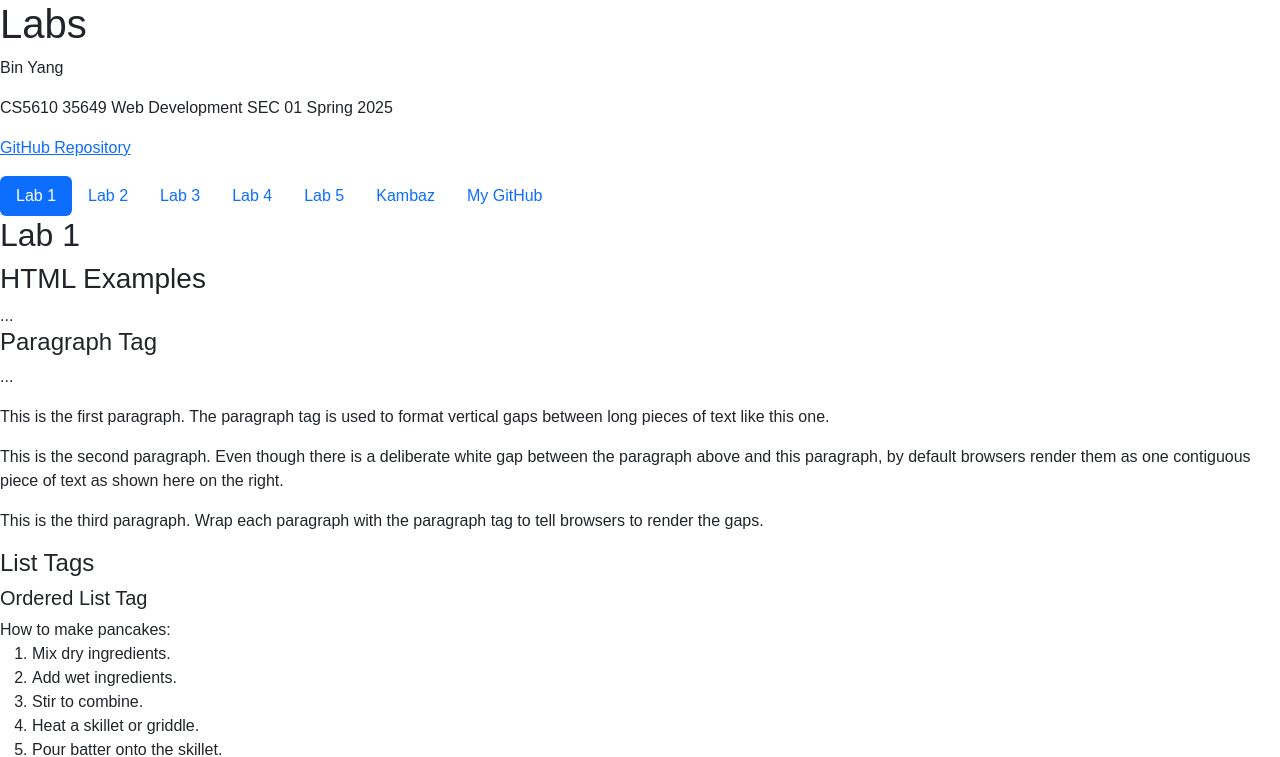
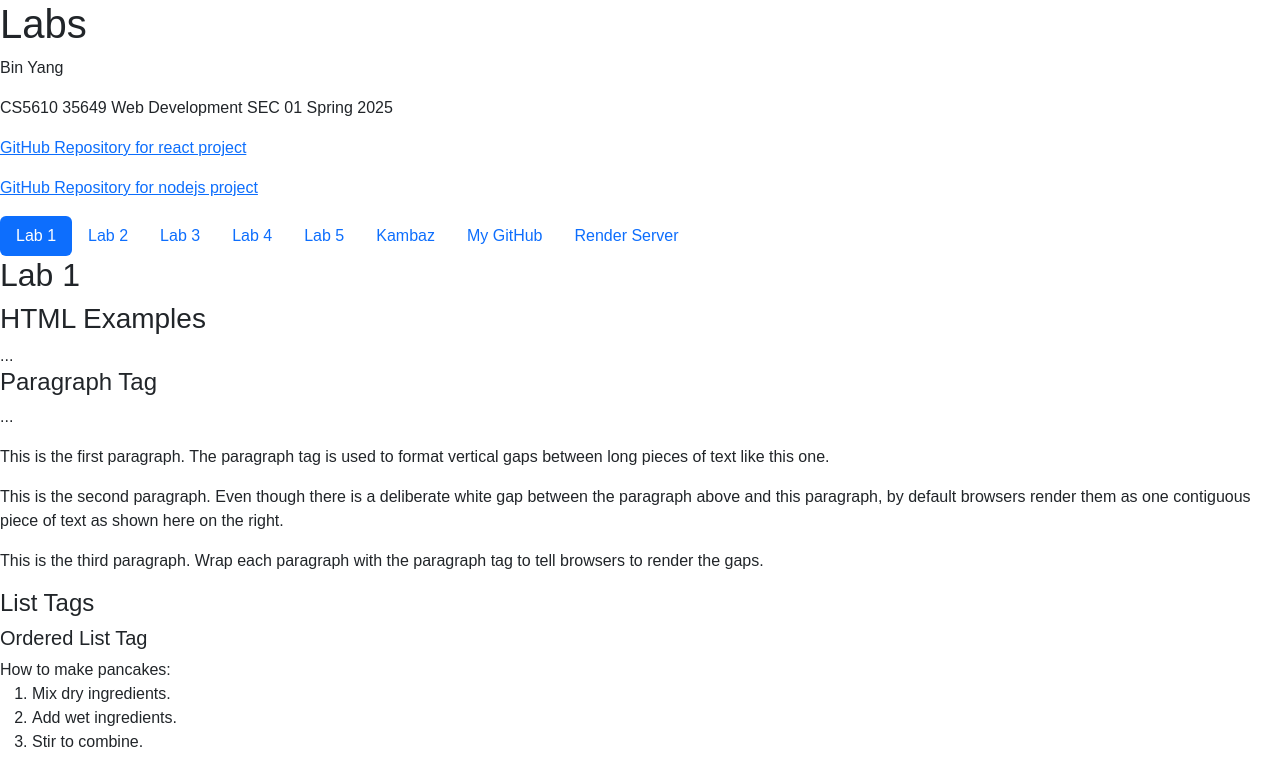
Before and after one commit to obiyang/kambaz-react-web-app, a React (Vite) app: page /#/Labs/Lab1 in a window 1280 px wide. Shown: the top 757 px of the page. Built offline with nearby package versions, Linux system fonts and the light colour scheme.

Commit message:
update on toc

```diff
--- a/src/Labs/TOC.tsx
+++ b/src/Labs/TOC.tsx
@@ -42,8 +42,13 @@ export default function TOC() {
         </Nav.Link>
       </Nav.Item>
       <Nav.Item>
-        <Nav.Link href="https://github.com/obiyang/kambaz-react-web-app/tree/a2" target="_blank">
+        <Nav.Link href="https://github.com/obiyang" target="_blank">
           My GitHub
+        </Nav.Link>
+      </Nav.Item>
+      <Nav.Item>
+        <Nav.Link href="https://kambaz-node-server-app-7a5s.onrender.com/" target="_blank">
+          Render Server
         </Nav.Link>
       </Nav.Item>
     </Nav>
--- a/src/Labs/index.tsx
+++ b/src/Labs/index.tsx
@@ -15,7 +15,8 @@ export default function Labs() {
         <h1>Labs</h1>
         <p>Bin Yang</p>
         <p>CS5610 35649 Web Development SEC 01 Spring 2025</p>
-        <p><a href="https://github.com/obiyang/kambaz-react-web-app.git">GitHub Repository</a></p>
+        <p><a href="https://github.com/obiyang/kambaz-react-web-app.git">GitHub Repository for react project</a></p>
+        <p><a href="https://github.com/obiyang/kambaz-node-server-app">GitHub Repository for nodejs project</a></p>
         <TOC />
         <Routes>
           <Route path="/" element={<Navigate to="Lab1" />} />
```
